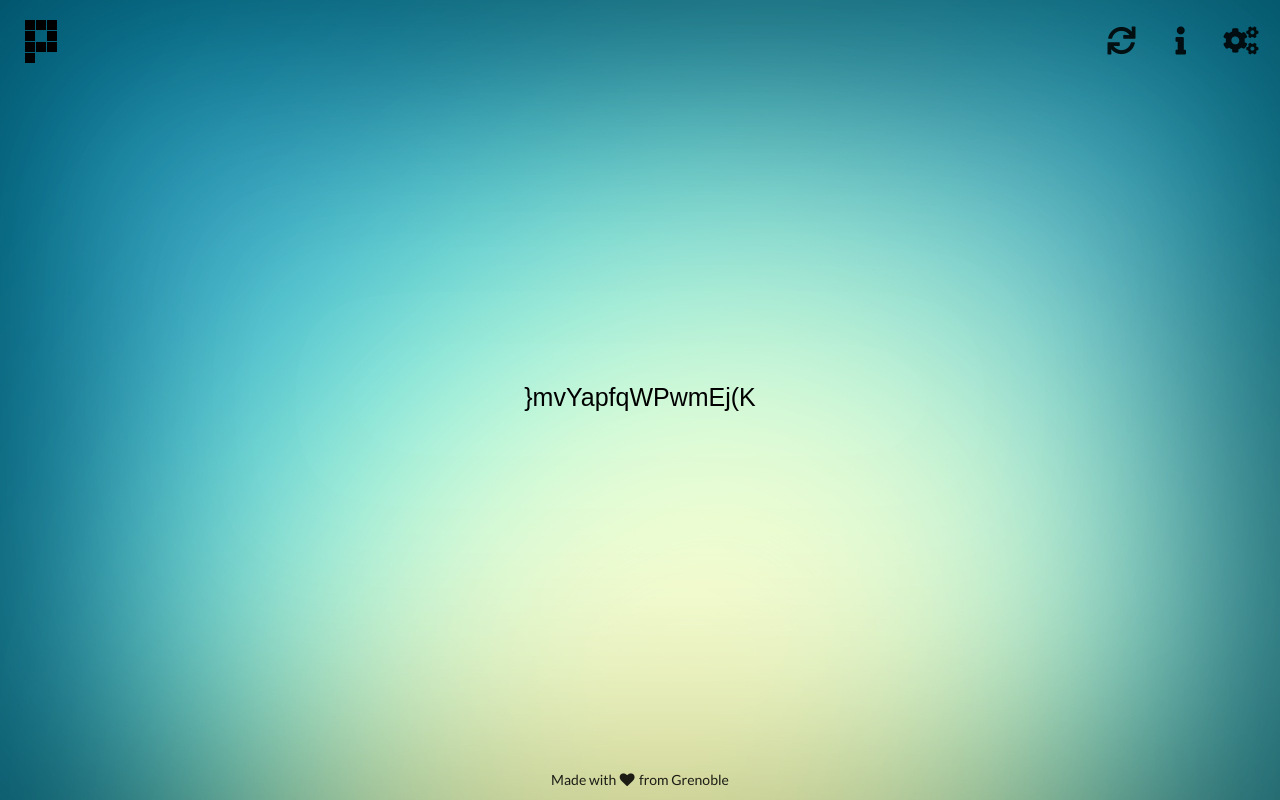
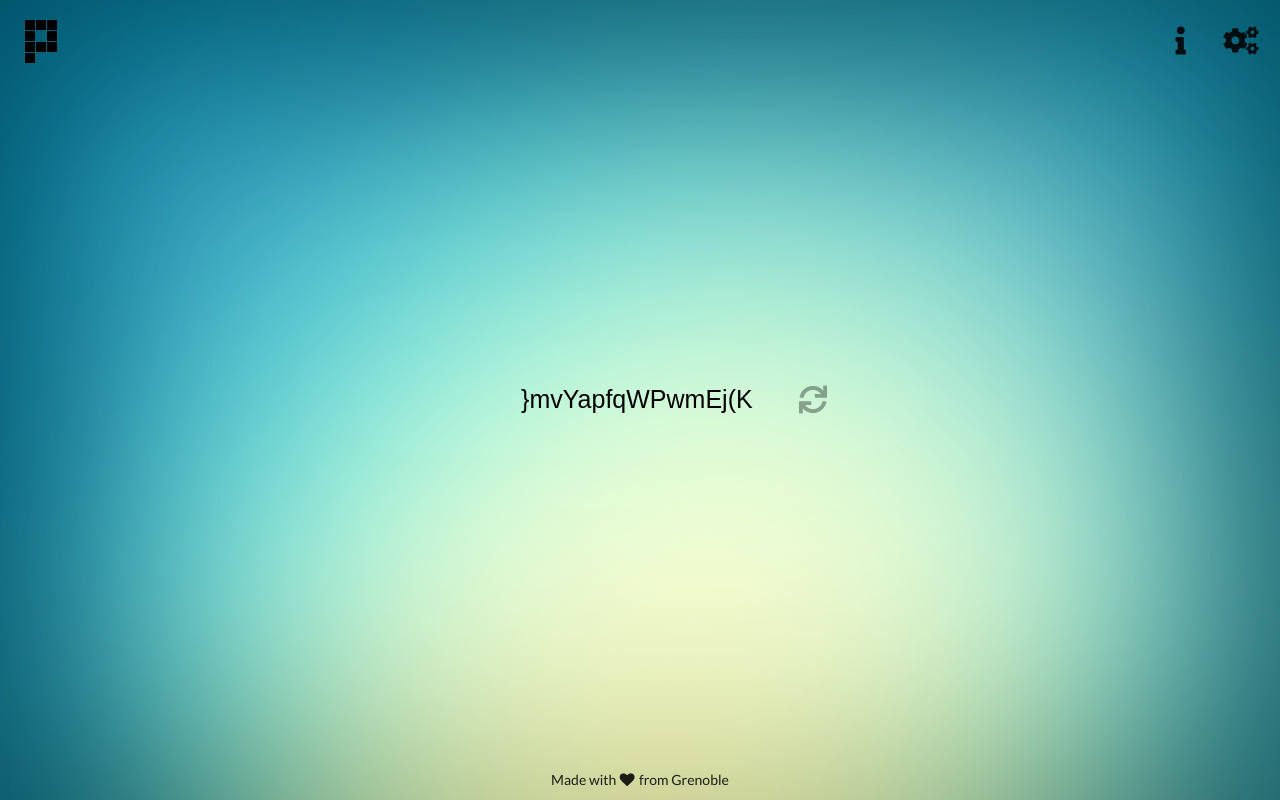
Before and after one commit to generate-password/generate-password.github.io, a website: page index.html in a window 1280 px wide. Drawn offline with nearby package versions, Linux system fonts and the light colour scheme; some packages are replaced by stand-ins of ours.

Commit message:
change the refresh button of position

```diff
--- a/index.html
+++ b/index.html
@@ -18,9 +18,9 @@
             </div>
             <div class="header-top-buttons">
                 <!-- <a href="">Why should you always generate-password.github.io?</a> -->
-                <span class="header-top-button" ng-click="refresh()" data-tooltip="Generate a new password" data-inverted="" data-position="bottom right">
+                <!-- <span class="header-top-button" ng-click="refresh()" data-tooltip="Generate a new password" data-inverted="" data-position="bottom right">
                     <i class="icon refresh big" ng-class="{'loading':refreshing}" ></i>
-                </span>
+                </span> -->
                 <span class="header-top-button" ng-click="convince($event)" data-tooltip="Why should you use it." data-inverted="" data-position="bottom right">
                     <i class="icon info big" ></i>
                 </span>
@@ -42,6 +42,11 @@
               </div>
             </div> -->
             <password new-password="newPassword"></password>
+
+            <span class="main-button" ng-click="refresh()">
+                <i class="icon refresh big" ng-class="{'loading':refreshing}" ></i>
+            </span>
+
         </div>
         <div class="invisible"></div>
         <footer class="footer">
--- a/scripts/password.js
+++ b/scripts/password.js
@@ -4,11 +4,11 @@ app.directive('password', function($timeout, $interval) {
         replace: true,
         transclude: false,
         scope: { newPassword: "=" },
-        template: '<textarea class="password" readonly ng-click="pasteInClipboard($event)" data-content="copied to clipboard" data-variation="inverted">{{password}}</textarea>',
+        template: '<textarea class="password" row="1" readonly ng-click="pasteInClipboard($event)" data-content="copied to clipboard" data-position="top center" data-variation="inverted">{{password}}</textarea>',
         link: function ($scope, element) {
 
             $scope.password = '';
-            $scope.pitch = 70;
+            $scope.pitch = 50;
             $scope.interval = null;
             $scope.index = 0;
 
--- a/style/style.less
+++ b/style/style.less
@@ -110,8 +110,24 @@ input[type="checkbox"] + label {
 .main {
     display: inline-block;
     vertical-align: middle;
-    width: 600px;
+    max-width: 900px;
     text-align: center;
+
+    &-button {
+        display: inline-block;
+        vertical-align: middle;
+        margin-top: -1px;
+        cursor: pointer;
+        opacity: 0.4;
+        -webkit-transition: opacity 0.5s;
+        -moz-transition: opacity 0.5s;
+        -o-transition: opacity 0.5s;
+        transition: opacity 0.5s;
+
+        &:hover {
+            opacity: 1;
+        }
+    }
 }
 
 .invisible {
@@ -125,7 +141,7 @@ input[type="checkbox"] + label {
     font-size: 25px;
     line-height: 25px;
     height: 50px;
-    display: inline;
+    display: inline-block;
     background: transparent;
     outline: none;
     text-align: center;
@@ -142,6 +158,9 @@ input[type="checkbox"] + label {
     -moz-transition: border-color 0.5s;
     -o-transition: border-color 0.5s;
     transition: border-color 0.5s;
+    vertical-align: middle;
+    margin-left: 33px;
+    overflow: hidden;
 
     cursor: copy;
 
```
Also changed, not shown: style/style.css.
